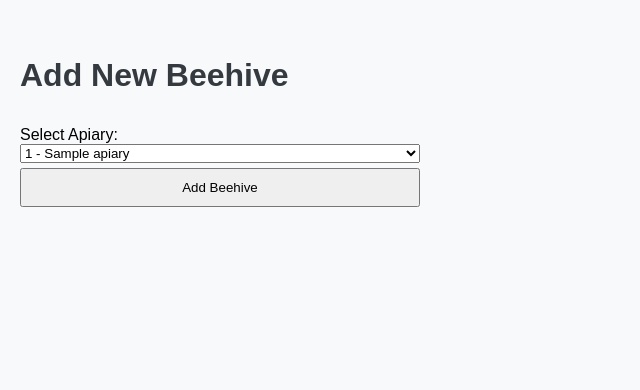
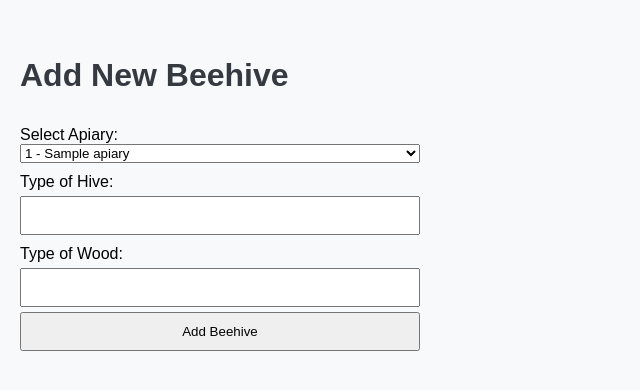
Before and after one commit to julioceaseless/Appiary, a Python web app: template web/templates/add_beehive.html in a window 1280 px wide. Shown: the part 34-424 px from the top of the page, without its empty margins (0-640 px from the left). Run offline with Jinja, Linux system fonts and the light colour scheme; the template is opened without the code that fills it: most values are stand-ins (such as "Sample title", 1, 10 or a date in 2020).

Commit message:
Add more parameters

```diff
--- a/web/templates/add_beehive.html
+++ b/web/templates/add_beehive.html
@@ -11,6 +11,10 @@
 		<option value="{{ apiary.id }}">{{ apiary.id }} - {{ apiary.name }}</option>
 		{% endfor %}
 	</select>
+	<label for="type">Type of Hive:</label>
+	<input type="text" id="type" name="type" required>
+	<label for="wood">Type of Wood:</label>
+        <input type="wood" id="wood" name="wood" required>
         <button type="submit">Add Beehive</button>
     </form>
 {% endblock %}
```
